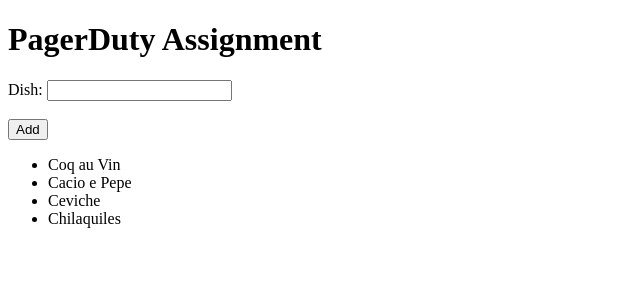
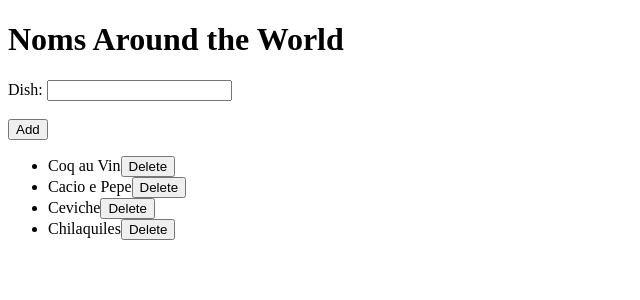
Before and after one commit to crrojas88/pagerduty-assignment, a React (Create React App) app: page / in a window 1280 px wide. Shown: the top 300 px of the page, without its empty margins (0-640 px from the left). Built offline with nearby package versions, Linux system fonts and the light colour scheme; data requests are answered from the project's data file.

Commit message:
Added Dish component to store individual dish name and delete button. User can now delete individual dish from list. Updated README

```diff
--- a/src/App.js
+++ b/src/App.js
@@ -44,11 +44,20 @@ const App = () => {
     })
   }
 
+// DELETE: id of individual dish is passes to the function and axios delete method removes from our db. setDishes filters out
+// dishes that don't match id, causing re-render.
+const deleteDish = (id) => {
+  axios.delete(`${baseUrl}/${id}`)
+  .then(() => {
+    setDishes(dishes.filter(dish => dish.id !== id))
+  })
+}
+
 return(
   <div>
-    <h1>PagerDuty Assignment</h1>
+    <h1>Noms Around the World</h1>
     <Form newDish={newDish} handleChange={handleChange} addDish={addDish}/>
-    <DishList dishes={dishes} />
+    <DishList dishes={dishes} deleteDish={deleteDish}/>
   </div>
 )
 }
--- a/src/components/DIsh-list.js
+++ b/src/components/DIsh-list.js
@@ -1,10 +1,12 @@
 import React from 'react';
 
-const DishList = ({ dishes }) => {
+import Dish from './Dish';
+
+const DishList = ({ dishes, deleteDish }) => {
     return(
         <div>
             <ul>
-                {dishes.map(dish => <li key={dish.id}>{dish.name}</li>)}
+                {dishes.map(dish => <li key={dish.id}><Dish dish={dish} deleteDish={() => deleteDish(dish.id)} /></li>)}
             </ul>
         </div>
     )
--- /dev/null
+++ b/src/components/Dish.js
@@ -0,0 +1,12 @@
+import React from 'react';
+
+const Dish = ({ dish, deleteDish }) => {
+    return(
+        <div>
+            {dish.name}
+            <button onClick={deleteDish}>Delete</button>
+        </div>
+    )
+}
+
+export default Dish
```
Also changed, not shown: 1 other file (tests, documents, lock files or other folders).
